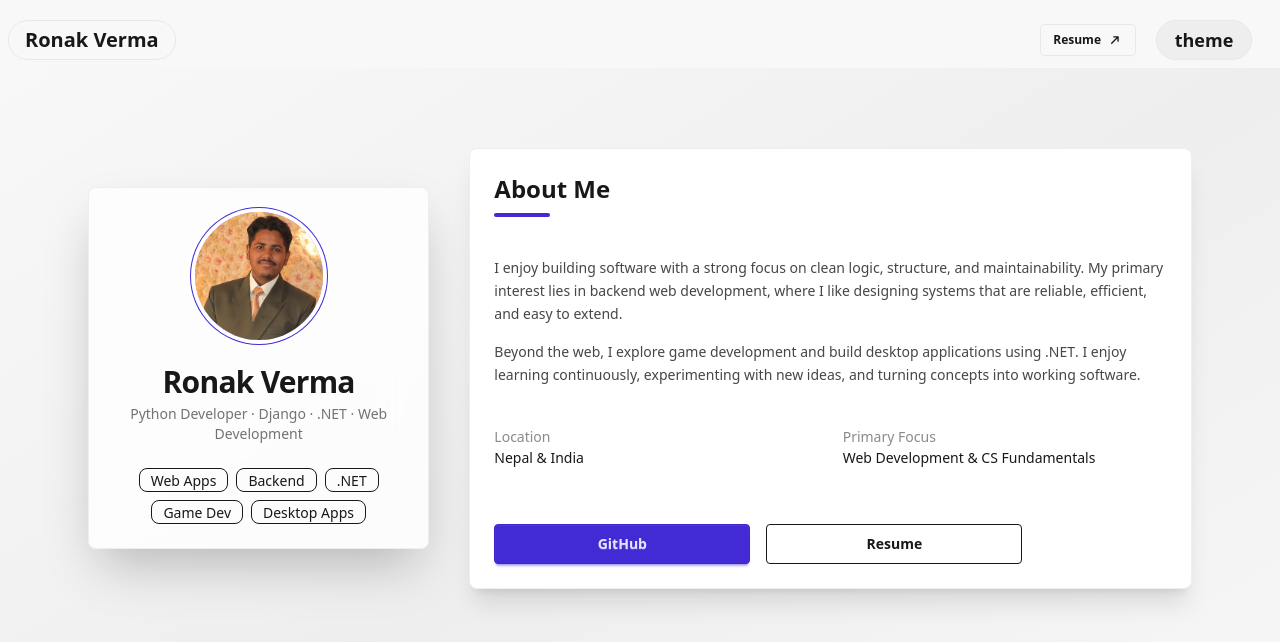
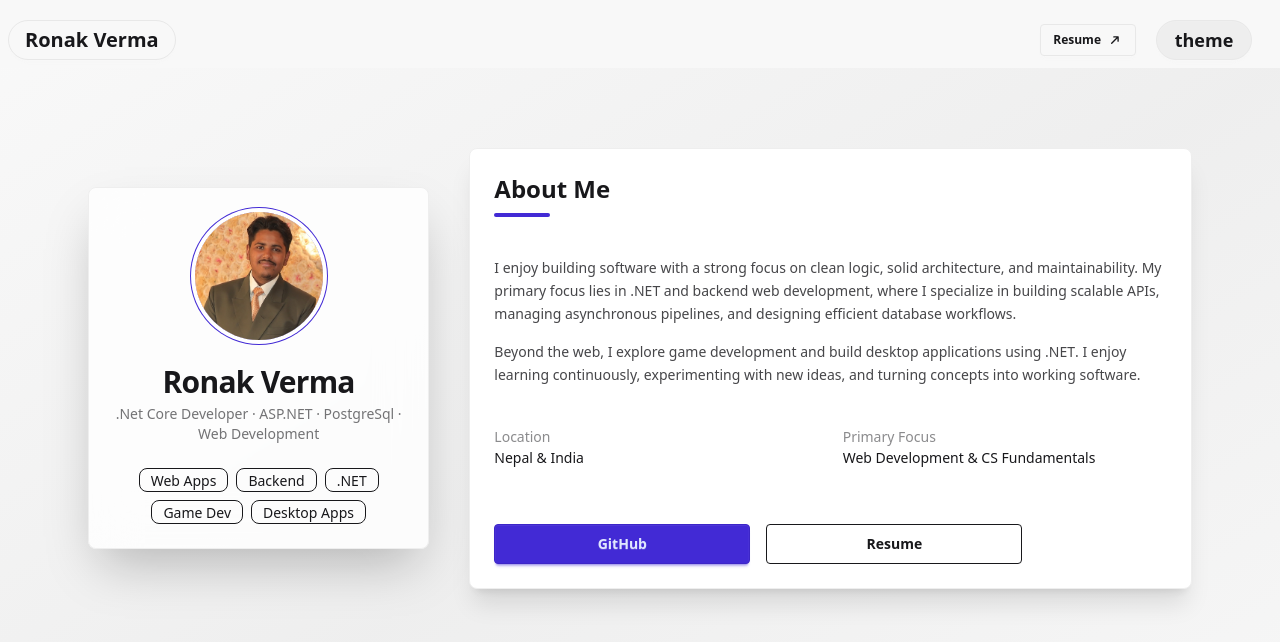
Before and after one commit to TheGreenSlash/page-static, a website: page about.html in a window 1280 px wide. Drawn offline with nearby package versions, Linux system fonts and the light colour scheme.

Commit message:
Update about.html

```diff
--- a/about.html
+++ b/about.html
@@ -125,8 +125,8 @@
                       Ronak Verma
                     </h1>
                     <p class="text-sm text-base-content/60 mt-1">
-                      Python Developer · Django · .NET · Web Development
-                    </p>
+                      .Net Core Developer · ASP.NET · PostgreSql · Web Development
+                     </p>
                   </div>
 
                   <!-- Quick Tags -->
@@ -154,12 +154,9 @@
                   <!-- Description -->
                   <div class="space-y-4 text-base-content/80 leading-relaxed">
                     <p>
-                      I enjoy building software with a strong focus on clean
-                      logic, structure, and maintainability. My primary interest
-                      lies in
-                      <span class="font-medium">backend web development</span>,
-                      where I like designing systems that are reliable,
-                      efficient, and easy to extend.
+                      I enjoy building software with a strong focus on clean logic, solid architecture, and maintainability. My primary focus lies in
+                      <span class="font-medium">.NET and backend web development</span>,
+                      where I specialize in building scalable APIs, managing asynchronous pipelines, and designing efficient database workflows.
                     </p>
 
                     <p>
```
